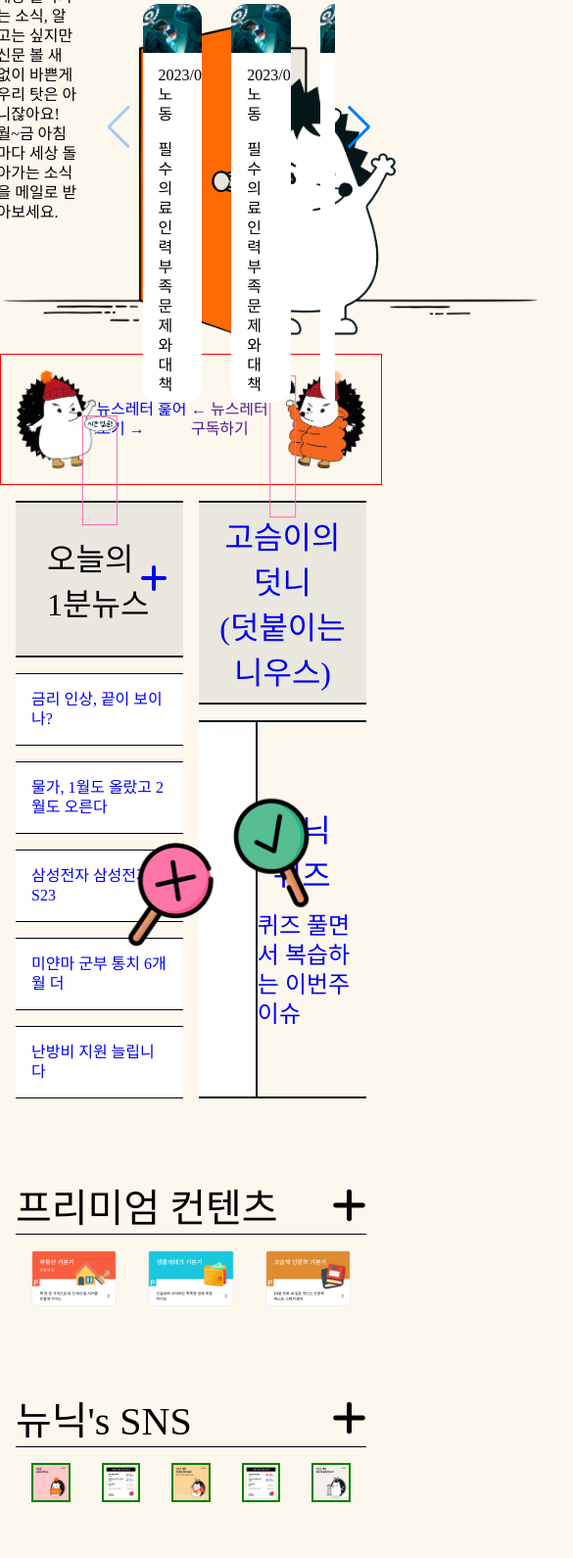
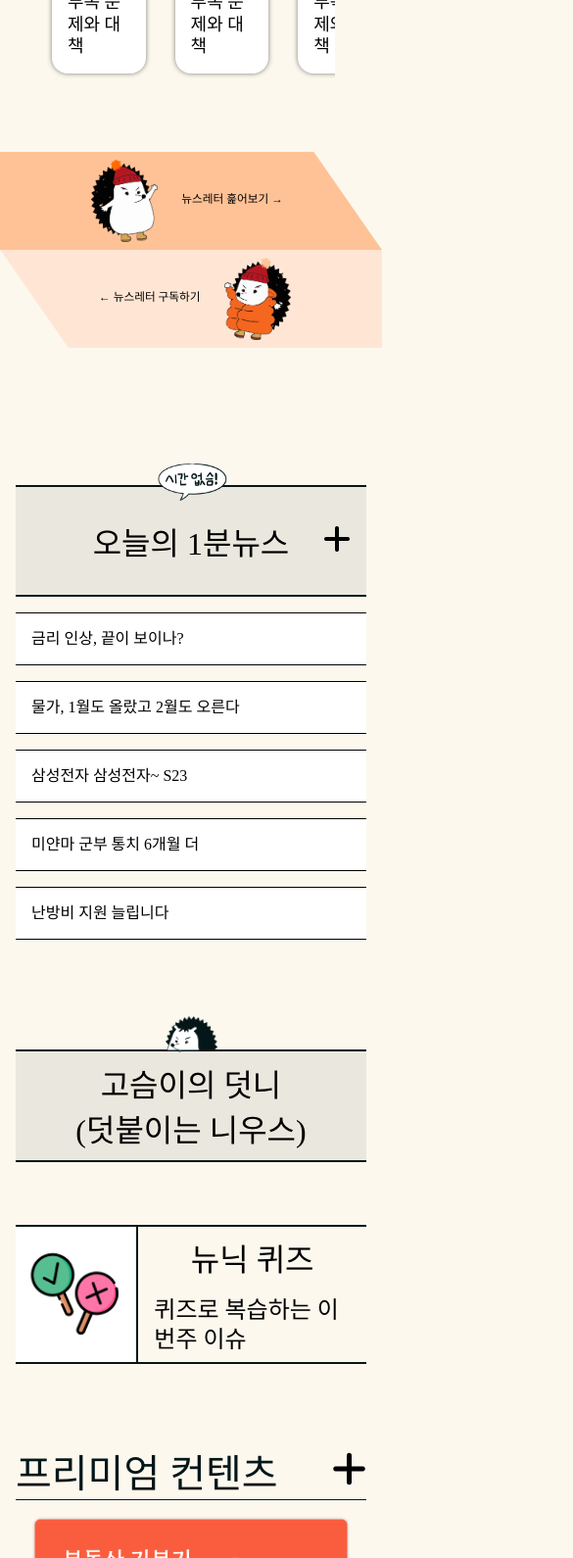
Before and after one commit to shlee733/PROJECT01_newneek, a plain HTML site: page index.html in a window 390 px wide. Shown: the part 395-1985 px from the top of the page at 98% size, 585 px wide, since content can reach past the window. Drawn offline with nearby package versions, Linux system fonts and the light colour scheme; a web font is replaced by a local one.

Commit message:
version1.1_반응형적용_230216

```diff
--- a/css/common.css
+++ b/css/common.css
@@ -17,9 +17,13 @@ body > * {
   max-width: var(--mw);
   margin: auto;
 }
+body a {
+  color: black;
+}
 
 .hd {
   margin-bottom: var(--gap1);
+  padding: var(--gap1);
 }
 .hd > * {
   /* border: 1px solid red; */
@@ -126,49 +130,61 @@ body > * {
   color: white;
   display: inline-block;
 }
+.btn_subsc:hover span {
+  background-color: white;
+  color: var(--main_c1);
+  /* color: #000000; */
+  box-shadow: inset 0px 0px 0px 3px var(--main_c1);
+}
+.ham {
+  display: none;
+}
 
 /* 메인영역 시작 */
 .sec1 {
   display: flex;
-  height: 60vh;
+  /* height: 60vh; */
   /* border: 2px solid lightgreen; */
+  margin-bottom: 3rem;
 }
 .intro {
   width: 25%;
-  padding-top: 30%;
-  /* border: 1px solid gold; */
+  /* padding-top: 30%; */
+  /* border: 2px solid gold; */
   position: relative;
+  margin-right: 1rem;
 }
 
 .chatbox {
   /* border: 1px solid green; */
-  background-image: url(../image/chatbox_2.5pt_rev.png);
-  background-size: 100%;
-  background-position: 0 0;
-  background-repeat: no-repeat;
-  width: 120%;
-
-  padding: 2rem 1rem 7rem 1rem;
   position: absolute;
   top: 0;
-  /* left: -50%; */
   right: 0;
   z-index: 10;
+  transform: translate(-15%, 110%);
   /* background-color: #ceeaff; */
 }
 .chatbox p:first-child {
-  font-size: 20px;
+  /* font-size: 20px; */
+  font-size: 1.1vw;
   text-decoration: underline;
+  padding-bottom: 1rem;
+  white-space: nowrap;
+}
+.chatbox p:last-child {
+  font-size: 0.9vw;
+  white-space: nowrap;
+  line-height: normal;
 }
 
 .intro img {
+  /* border: 1px solid red; */
   position: absolute;
-  z-index: 1;
-  /* border: 1px solid red; */
-  /* width: 80%; */
-  height: 70%;
-  bottom: 0;
-  left: -20%;
+  top: 0;
+  right: 0;
+  /* left: -60%; */
+  /* width: 160%; */
+  width: 30vw;
 }
 
 .recent {
@@ -181,17 +197,19 @@ body > * {
 }
 .recent h2 {
   font: var(--title1);
-  border-bottom: 1px solid black;
+  border-bottom: 1px solid var(--main_c3);
+  color: var(--main_c3);
 }
 
 .slide1 {
   /* border: 2px solid cyan; */
-  padding: 1rem 0;
+  padding: 1rem 5px;
   /* overflow: visible; */
   margin: 0 2rem;
 }
 .swiper-wrapper {
   /* padding: 0 1rem; */
+  /* border: 2px solid chartreuse; */
 }
 
 .card_recent {
@@ -200,39 +218,105 @@ body > * {
   border-radius: 1rem;
   overflow: hidden;
   background-color: #ffffff;
+  box-shadow: 0px 0px 5px rgba(0, 0, 0, 0.5);
 }
 .card_recent img {
   width: 100%;
 }
-.card_recent p {
+.card_recent p:first-of-type {
   padding: 0.5rem 1rem;
+  color: #555555;
+}
+.card_recent p:last-of-type {
+  padding: 0.5rem 1rem 1rem;
+  font-size: 18px;
 }
 
 .next1 {
+  position: absolute;
   right: 10px;
   transform: translateY(50%);
+}
+.swiper-button-next::after {
+  content: "\f054";
+  font-family: "Font Awesome 6 Free";
+  font-weight: bold;
+  font-size: 1.5rem;
   /* border: 1px solid black;
   width: 50px;
   height: 50px;
-  border-radius: 50%;
-  padding: 1rem; */
+  border-radius: 50%; */
 }
 .prev1 {
   left: 10px;
   transform: translateY(50%);
 }
+.swiper-button-prev::after {
+  content: "\f053";
+  font-family: "Font Awesome 6 Free";
+  font-weight: bold;
+  font-size: 1.5rem;
+  /* border: 1px solid black;
+  width: 50px;
+  height: 50px;
+  border-radius: 50%; */
+}
 
 .mid_banner {
-  border: 1px solid red;
+  /* border: 5px solid red; */
+  max-width: 100%;
+  /* width: 100%; */
   display: flex;
-  padding: var(--gap1);
+  /* justify-content: center; */
+  /* padding: var(--gap1); */
+  position: relative;
+  margin-bottom: 7rem;
 }
 .mid_banner > div {
+  /* border: 2px solid hotpink; */
+}
+.bn_left {
+  width: 55%;
   display: flex;
+  justify-content: flex-end;
+  /* position: relative; */
+  background-image: url(../image/Vector1.png);
+  background-size: 100% 100%;
+}
+.left_con {
+  /* border: 5px solid yellow; */
+  width: 70%;
+  display: flex;
+  justify-content: center;
   align-items: center;
 }
+.left_con a {
+  font-size: 1.5vw;
+  padding: 1rem;
+}
+.bn_right {
+  width: 55%;
+  position: absolute;
+  right: 0;
+  display: flex;
+  background-image: url(../image/Vector2.png);
+  background-size: 100% 100%;
+}
+.right_con {
+  /* border: 5px solid yellow; */
+  width: 70%;
+  display: flex;
+  justify-content: center;
+  align-items: center;
+}
+.right_con a {
+  font-size: 1.5vw;
+  padding: 1rem;
+}
+
 .mid_banner img {
   height: 100px;
+  padding: var(--gap2);
 }
 
 .sec2 {
@@ -263,18 +347,23 @@ body > * {
   right: 0;
   padding: var(--gap1);
 }
+.min1 > div > a:hover i {
+  color: var(--main_c1);
+}
+
 .min1 > div::before {
   content: "";
   position: absolute;
   top: 0;
   left: 50%;
-  transform: translate(-50%, -80%);
+  transform: translate(-50%, -60px);
   background-image: url(../image/notime.png);
   background-size: 100%;
+  background-position: bottom;
   background-repeat: no-repeat;
   width: 20%;
-  height: 70%;
-  border: 1px solid hotpink;
+  height: 75px;
+  /* border: 1px solid hotpink; */
 }
 
 .min1_list li {
@@ -286,6 +375,7 @@ body > * {
 }
 
 .ent {
+  /* border: 1px solid olive; */
   width: 50%;
   margin-left: 1rem;
   display: flex;
@@ -309,13 +399,15 @@ body > * {
   position: absolute;
   top: 0;
   left: 50%;
-  transform: translate(-50%, -90%);
+  transform: translate(-50%, -68px);
   background-image: url(../image/tooth.png);
   background-size: 100%;
+  background-position: bottom;
   background-repeat: no-repeat;
   width: 15%;
-  height: 70%;
-  border: 1px solid hotpink;
+  /* height: 70%; */
+  height: 70px;
+  /* border: 1px solid hotpink; */
 }
 .tooth p {
   text-align: center;
@@ -336,20 +428,13 @@ body > * {
   border: 2px solid var(--main_c3);
   border-left: none;
   background-color: #ffffff;
-  position: relative;
+  display: flex;
+  align-items: center;
 }
-.correct {
-  position: absolute;
-  left: 0;
-  top: 0;
-  transform: translate(10%, 25%);
+.ox {
+  width: 100%;
 }
-.wrong {
-  position: absolute;
-  right: 0;
-  top: 0;
-  transform: translate(-10%, 50%);
-}
+
 .quiz_title {
   width: 65%;
   border: 2px solid var(--main_c3);
@@ -363,63 +448,83 @@ body > * {
 }
 .quiz_title > p:first-child {
   font: var(--title2);
-  padding: 1rem;
+  padding: 0.5rem 1rem;
 }
 .quiz_title > p:last-child {
   font-size: 24px;
+  padding: 0.5rem 1rem;
 }
 
 .sec3 {
   /* border: 2px solid green; */
   padding: var(--gap1);
-  margin-bottom: 2rem;
+  margin-bottom: 3rem;
 }
 .sec3 h2 {
   font: var(--title1);
   display: flex;
   justify-content: space-between;
   align-items: center;
-  border-bottom: 1px solid black;
+  border-bottom: 1px solid var(--main_c3);
+  color: var(--main_c3);
 }
+.sec3 h2 a:hover i {
+  color: var(--main_c1);
+}
+
 .premium {
   display: flex;
+  justify-content: space-between;
 }
 .premium a {
-  padding: 1rem;
-  /* border: 2px solid purple; */
+  /* border: 1px solid purple; */
+  margin: 1rem;
 }
+
 .premium img {
   width: 100%;
+  /* border: 1px solid red; */
+  /* padding: 1rem; */
 }
 
 .sec4 {
   /* border: 1px solid red; */
   padding: var(--gap1);
-  margin-bottom: 3rem;
+  margin-bottom: 5rem;
 }
 .sec4 h2 {
   font: var(--title1);
   display: flex;
   justify-content: space-between;
   align-items: center;
-  border-bottom: 1px solid black;
+  border-bottom: 1px solid var(--main_c3);
+  color: var(--main_c3);
 }
+.sec4 h2 a:hover i {
+  color: var(--main_c1);
+}
+
 .insta {
   display: flex;
 }
 .insta a {
   /* border: 2px solid purple; */
-  padding: 1rem;
+  margin: 1rem;
 }
 .insta img {
-  border: 2px solid green;
+  /* border: 2px solid green; */
   width: 100%;
 }
 
 .ft {
-  border: 1px solid lightgreen;
+  /* border: 1px solid lightgreen; */
+  max-width: 100%;
+  background-color: #c3c3c3;
+}
+.ft_wrap {
+  max-width: var(--mw);
+  margin: auto;
   padding: 1rem;
-  background-color: #c3c3c3;
 }
 .ft_menu {
   display: flex;
@@ -438,3 +543,99 @@ body > * {
 .ft_desc p {
   font-size: 12px;
 }
+.ft_desc p:first-of-type {
+  padding: 1rem 0;
+}
+
+@media (max-width: 1260px) {
+  .top_menu,
+  .gnb,
+  .btn_subsc {
+    display: none;
+  }
+
+  .ham {
+    display: block;
+    font-size: 2rem;
+    border: none;
+    background-color: transparent;
+    cursor: pointer;
+  }
+  .ham:hover {
+    color: var(--main_c1);
+  }
+
+  .sec1 {
+    justify-content: center;
+  }
+  .intro {
+    display: none;
+  }
+  .recent {
+    width: 100%;
+  }
+
+  .left_con a,
+  .right_con a {
+    font-size: 1.8vw;
+  }
+
+  .premium {
+    justify-content: space-evenly;
+  }
+  .premium a:nth-last-of-type(1) {
+    display: none;
+  }
+
+  .insta a:nth-last-of-type(1) {
+    display: none;
+  }
+  .ft_menu {
+    display: block;
+  }
+  .ft_service li:first-child {
+    padding-left: 0;
+  }
+}
+
+@media (max-width: 720px) {
+  .intro {
+    /* display: none; */
+  }
+  .mid_banner {
+    display: block;
+    padding-bottom: 7rem;
+  }
+  .bn_left,
+  .bn_right {
+    width: 100%;
+    justify-content: center;
+  }
+  .left_con a,
+  .right_con a {
+    font-size: 3vw;
+  }
+
+  .sec2 {
+    display: block;
+    width: 100%;
+  }
+  .min1 {
+    width: 100%;
+    margin-bottom: 7rem;
+  }
+  .tooth {
+    margin-bottom: 4rem;
+  }
+  .ent {
+    width: 100%;
+    display: block;
+    margin-left: 0;
+  }
+  .premium a:nth-last-of-type(2) {
+    display: none;
+  }
+  .insta a:nth-last-of-type(2) {
+    display: none;
+  }
+}
--- a/index.html
+++ b/index.html
@@ -48,6 +48,7 @@
           <a href="#">뉴닉탄생기</a>
         </div>
         <a href="#" class="btn_subsc"><span>구독하기</span></a>
+        <button class="ham"><i class="fa-solid fa-bars"></i></button>
       </nav>
     </header>
     <section class="sec1">
@@ -56,57 +57,69 @@
           <p>우리가 시간이 없지, 세상이 안 궁금하냐!</p>
           <p>
             세상 돌아가는 소식, 알고는 싶지만 <br />신문 볼 새 없이 바쁜게 우리
-            탓은 아니잖아요! <br />월~금 아침마다 세상 돌아가는 소식을 메일로
+            탓은 아니잖아요! <br />월~금 아침 세상 돌아가는 소식을 메일로
             받아보세요.
           </p>
         </div>
-        <img src="./image/gosum_intro.png" alt="인트로고슴" />
+        <img src="./image/chat_gosum.png" alt="인트로고슴" />
       </div>
       <div class="recent">
         <h2>모아보는 최신 뉴스</h2>
         <div class="swiper slide1">
           <ul class="swiper-wrapper">
             <li class="swiper-slide">
+              <a href="#">
                 <div class="card_recent">
                   <img src="./image/card1_img.jpg" alt="카드1" />
                   <p>2023/02/01 노동</p>
                   <p>필수의료 인력 부족 문제와 대책</p>
                 </div>
+              </a>
             </li>
             <li class="swiper-slide">
+              <a href="#">
                 <div class="card_recent">
                   <img src="./image/card1_img.jpg" alt="카드1" />
                   <p>2023/02/01 노동</p>
                   <p>필수의료 인력 부족 문제와 대책</p>
                 </div>
+              </a>
             </li>
             <li class="swiper-slide">
+              <a href="#">
                 <div class="card_recent">
                   <img src="./image/card1_img.jpg" alt="카드1" />
                   <p>2023/02/01 노동</p>
                   <p>필수의료 인력 부족 문제와 대책</p>
                 </div>
+              </a>
             </li>
             <li class="swiper-slide">
+              <a href="#">
                 <div class="card_recent">
                   <img src="./image/card1_img.jpg" alt="카드1" />
                   <p>2023/02/01 노동</p>
                   <p>필수의료 인력 부족 문제와 대책</p>
                 </div>
+              </a>
             </li>
             <li class="swiper-slide">
+              <a href="#">
                 <div class="card_recent">
                   <img src="./image/card1_img.jpg" alt="카드1" />
                   <p>2023/02/01 노동</p>
                   <p>필수의료 인력 부족 문제와 대책</p>
                 </div>
+              </a>
             </li>
             <li class="swiper-slide">
+              <a href="#">
                 <div class="card_recent">
                   <img src="./image/card1_img.jpg" alt="카드1" />
                   <p>2023/02/01 노동</p>
                   <p>필수의료 인력 부족 문제와 대책</p>
                 </div>
+              </a>
             </li>
           </ul>
         </div>
@@ -114,16 +127,20 @@
         <div class="swiper-button-prev prev1"></div>
       </div>
     </section>
-    <div class="mid_banner">
-      <div>
+    <section class="mid_banner">
+      <div class="bn_left">
+        <div class="left_con">
           <img src="./image/mid_gosum1.png" alt="배너고슴1" />
           <a href="#">뉴스레터 훑어보기 &rarr;</a>
         </div>
-      <div>
+      </div>
+      <div class="bn_right">
+        <div class="right_con">
           <a href="">&larr; 뉴스레터 구독하기</a>
           <img src="./image/mid_gosum2.png" alt="배너고슴2" />
         </div>
       </div>
+    </section>
     <section class="sec2">
       <div class="min1">
         <div>
@@ -147,18 +164,19 @@
         </div>
         <div class="quiz">
           <div class="quiz_pic">
-            <img class="correct" src="./image/correct 1.png" alt="correct" />
-            <img class="wrong" src="./image/wrong 1.png" alt="wrong" />
+            <img class="ox" src="./image/ox.png" alt="퀴즈이미지" />
           </div>
           <a href="#" class="quiz_title">
             <p>뉴닉 퀴즈</p>
-            <p>퀴즈 풀면서 복습하는 이번주 이슈</p>
+            <p>퀴즈로 복습하는 이번주 이슈</p>
           </a>
         </div>
       </div>
     </section>
     <section class="sec3">
-      <h2>프리미엄 컨텐츠 <i class="fa-solid fa-plus"></i></h2>
+      <h2>
+        프리미엄 컨텐츠 <a href="#"><i class="fa-solid fa-plus"></i></a>
+      </h2>
       <div class="premium">
         <a href="#"><img src="./image/pre1.png" alt="프리미엄부동산" /></a>
         <a href="#"><img src="./image/pre2.png" alt="프리미엄재테크" /></a>
@@ -166,7 +184,9 @@
       </div>
     </section>
     <section class="sec4">
-      <h2>뉴닉's SNS <i class="fa-solid fa-plus"></i></h2>
+      <h2>
+        뉴닉's SNS <a href="#"><i class="fa-solid fa-plus"></i></a>
+      </h2>
       <div class="insta">
         <a href="#"><img src="./image/insta1.jpg" alt="인스타1" /></a>
         <a href="#"><img src="./image/insta2.jpg" alt="인스타2" /></a>
@@ -176,6 +196,7 @@
       </div>
     </section>
     <footer class="ft">
+      <div class="ft_wrap">
         <div class="ft_menu">
           <a href="#"
             ><img class="ft_logo" src="./image/logo_newneek.png" alt="로고"
@@ -191,12 +212,14 @@
         <div class="ft_desc">
           <p>
             (주)뉴닉 / 대표: 김소현 / 사업자등록번호: 632-81-01159 / 대표전화:
-          02-6952-1807 / 통신판매번호 : 2020-서울마포-2938 / 개인정보보호책임자:
-          김소연 / 담당자메일주소: whatsup@newneek.co <br />
+            02-6952-1807 / 통신판매번호 : 2020-서울마포-2938 /
+            개인정보보호책임자: 김소연 / 담당자메일주소: whatsup@newneek.co
+            <br />
             서울특별시 마포구 어울마당로 35, 5층(04048) <br />
             근무시간이 일정하지 않아 전화대신 고객센터를 이용해주세요!
           </p>
           <p>ⓒ NEWNEEK Co., Ltd. 2018-2020.</p>
+        </div>
       </div>
     </footer>
 
@@ -205,7 +228,7 @@
 
     <!-- Initialize Swiper -->
     <script>
-      var swiper = new Swiper(".slide1", {
+      let swiper = new Swiper(".slide1", {
         navigation: {
           nextEl: ".swiper-button-next",
           prevEl: ".swiper-button-prev",
```
Also changed, not shown: image/Vector1.png (added), image/Vector2.png (added), image/chat_gosum.png (added), image/chat_star.png (added), image/chatbox_blue.png (added), image/chatbox_blue_2.png (added), image/gosum_intro2.png (added), image/left_tri.png (added), image/ox.png (added), image/right_tri.png (added). Lines whose indentation alone changed are shown as unchanged.
